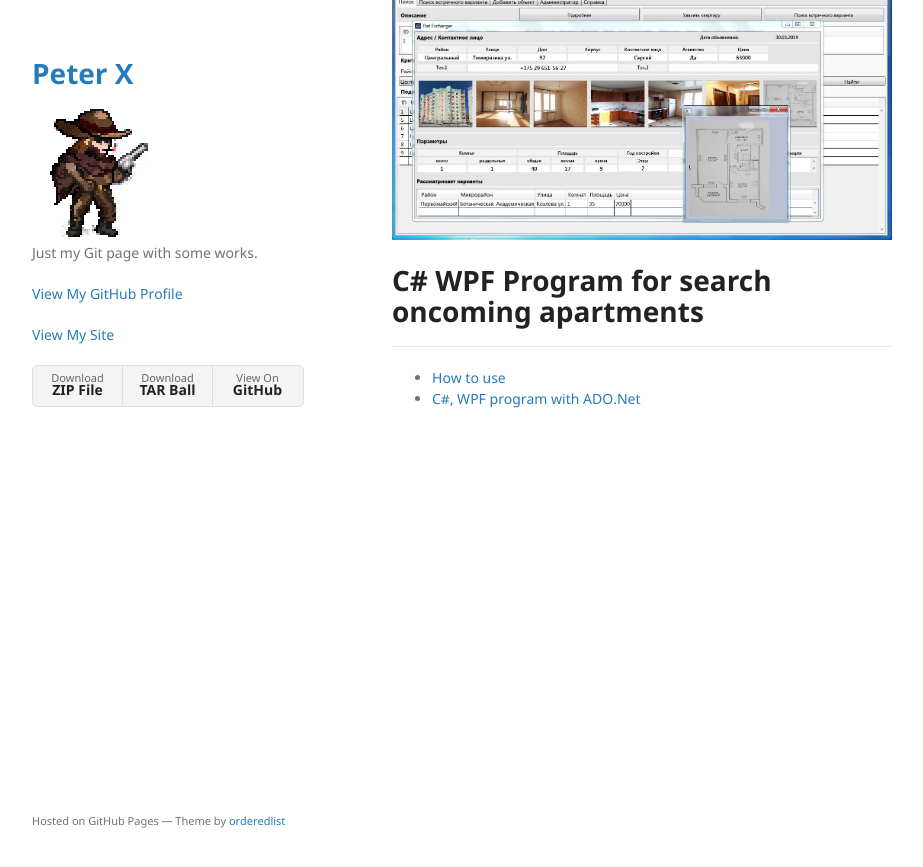
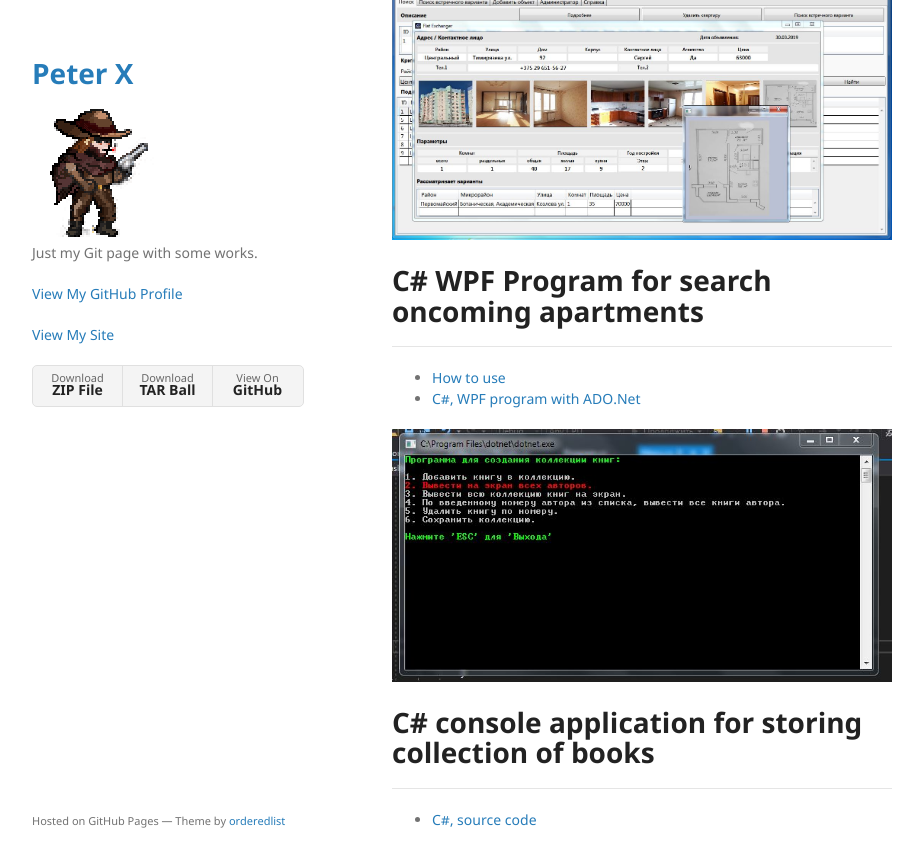
Before and after one commit to StwUser/StwUser.github.io, a Jekyll site: the page built from index.md, in a window 1280 px wide and 900 px high, scrolled down 1982 px. Shown: the top 867 px of the window, without its empty margins (178-1101 px from the left). Built offline with Jekyll 4.4.1, drawn with Linux system fonts in a browser that asks for light colours; our own code applies the rules of GitHub Pages for plain Markdown files.

```diff
--- a/index.md
+++ b/index.md
@@ -68,3 +68,8 @@
 --------------------------------------------------------------------------------
 *	[How to use](http://flatexchangerhelp.somee.com/)
 *	[C#, WPF program with ADO.Net](https://github.com/StwUser/FlatExchanger)
+
+![.Net](/assets/img/cons.jpg)
+# C# console application for storing collection of books
+--------------------------------------------------------------------------------
+*	[C#, source code](https://github.com/StwUser/ConsoleTestTaskInnowiseGroup)
```
Also changed, not shown: assets/img/cons.jpg (added), 1 other file.
